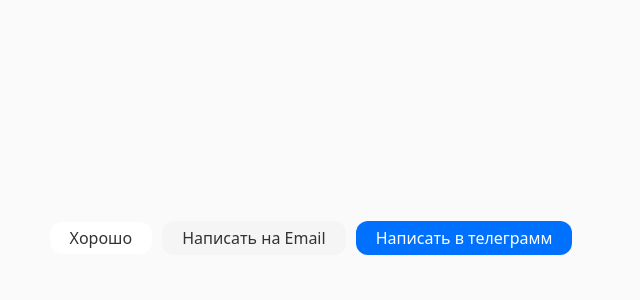
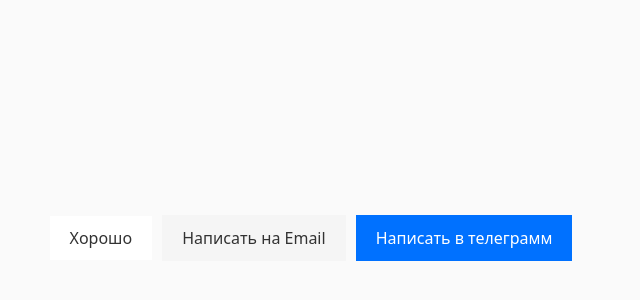
Before and after one commit to GrPugaguga/uxiustina, a Next.js app: page / in a window 1280 px wide. Shown: the part 162-462 px from the top of the page, without its empty margins (329-969 px from the left). Built offline with nearby package versions, Linux system fonts and the light colour scheme.

Commit message:
fix: fix radius and padding

```diff
--- a/ui-kit/button/AccentButton.tsx
+++ b/ui-kit/button/AccentButton.tsx
@@ -3,7 +3,7 @@ export default function AccentButton(props: {
     text: string
 }) {
     return (
-        <button className="text-background-white text-4 text-center leading-5.5 hover:bg-accent-hover active:bg-accent-pressed rounded-xl bg-accent-primary font-size-[12px] px-5 py-1.5">
+        <button className="text-background-white text-4 text-center leading-5.5 hover:bg-accent-hover active:bg-accent-pressed rounded-5 bg-accent-primary font-size-[12px] px-5 py-3">
             {props.text}
         </button>
     )
--- a/ui-kit/button/AcceptButton.tsx
+++ b/ui-kit/button/AcceptButton.tsx
@@ -3,7 +3,7 @@ export default function AcceptButton(props: {
     text: string
 }) {
     return (
-        <button className="text-black text-3 leading-5 hover:bg-grey-txt-secondary rounded-xl border-grey-stroke bg-background-white text-center px-5 py-1.5">
+        <button className="text-black text-3 leading-5 hover:bg-grey-txt-secondary rounded-5 border-grey-stroke bg-background-white text-center px-5 py-3">
             {props.text}
         </button>
     )
--- a/ui-kit/button/ActionButton.tsx
+++ b/ui-kit/button/ActionButton.tsx
@@ -3,7 +3,7 @@ export default function ActionButton(props: {
     text: string
 }) {
     return (
-        <button className="text-black text-4 text-center leading-5.5 hover:bg-grey-bg-hover active:bg-grey-bg-pressed rounded-xl bg-grey-bg-primary font-size-[12px] px-5 py-1.5">
+        <button className="text-black text-4 text-center leading-5.5 hover:bg-grey-bg-hover active:bg-grey-bg-pressed rounded-5 bg-grey-bg-primary font-size-[12px] px-5 py-3">
             {props.text}
         </button>
     )
```
